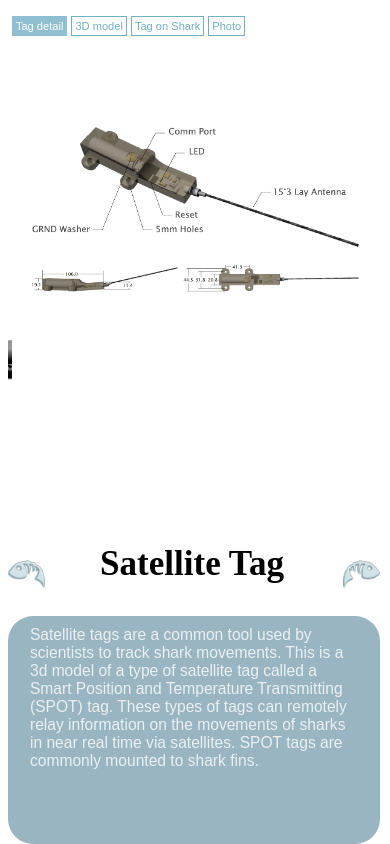
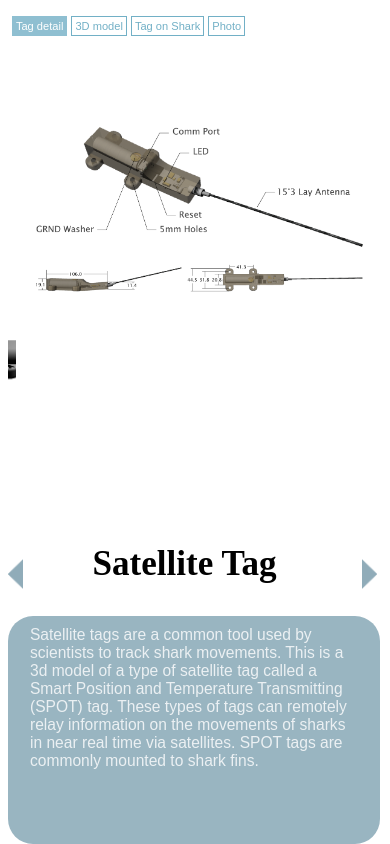
Before and after one commit to jowang0319/shark_track, a plain HTML site: page tag.html in a window 390 px wide. Drawn offline with nearby package versions, Linux system fonts and the light colour scheme; animation ran at ten frames a second; a web font is replaced by a local one.

Commit message:
arrow update

```diff
--- a/style/style-animation.css
+++ b/style/style-animation.css
@@ -85,7 +85,7 @@
 
     .arrow-left{
 		float:left;
-		width: 10%;
+		width: 8%;
 		height:9vh;
 		/*margin-left: 2%;*/
 		margin-top: 7%;
@@ -94,8 +94,8 @@
 
 	.arrow-right{
 		float:right;
-		width: 10%;
-	/*	margin-right: 2%;*/
+		width: 4%;
+		margin-right: 1%;
 		margin-top: 7%;
 		margin-bottom: 1%;
 	}
@@ -272,7 +272,7 @@
 
     .arrow-left{
 		float:left;
-		width: 7%;
+		width: 6%;
 		margin-left: 5%;
 		margin-top: 7%;
 		margin-bottom: 1%;
@@ -280,7 +280,7 @@
 
 	.arrow-right{
 		float:right;
-		width: 7%;
+		width: 3%;
 		margin-right: 5%;
 		margin-top: 7%;
 		margin-bottom: 1%;
@@ -465,7 +465,7 @@
 
 	.arrow-right{
 		float:right;
-		width: 10%;
+		width: 5%;
 	/*	margin-right: 2%;*/
 		margin-top: 3%;
 		margin-bottom: 2%;
--- a/style/style-main.css
+++ b/style/style-main.css
@@ -85,7 +85,7 @@
 
     .arrow-left{
 		float:left;
-		width: 10%;
+		width: 8%;
 		height:9vh;
 		/*margin-left: 2%;*/
 		margin-top: 7%;
@@ -94,8 +94,8 @@
 
 	.arrow-right{
 		float:right;
-		width: 10%;
-	/*	margin-right: 2%;*/
+		width: 4%;
+		margin-right: 1%;
 		margin-top: 7%;
 		margin-bottom: 1%;
 	}
@@ -273,7 +273,7 @@
 
     .arrow-left{
 		float:left;
-		width: 7%;
+		width: 6%;
 		margin-left: 5%;
 		margin-top: 7%;
 		margin-bottom: 1%;
@@ -281,7 +281,7 @@
 
 	.arrow-right{
 		float:right;
-		width: 7%;
+		width: 3%;
 		margin-right: 5%;
 		margin-top: 7%;
 		margin-bottom: 1%;
@@ -469,7 +469,7 @@
 
 	.arrow-right{
 		float:right;
-		width: 10%;
+		width: 5%;
 	/*	margin-right: 2%;*/
 		margin-top: 3%;
 		margin-bottom: 2%;
--- a/style/style-map.css
+++ b/style/style-map.css
@@ -85,7 +85,7 @@
 
     .arrow-left{
 		float:left;
-		width: 10%;
+		width: 8%;
 		height:9vh;
 		/*margin-left: 2%;*/
 		margin-top: 7%;
@@ -94,8 +94,8 @@
 
 	.arrow-right{
 		float:right;
-		width: 10%;
-	/*	margin-right: 2%;*/
+		width: 4%;
+		margin-right: 1%;
 		margin-top: 7%;
 		margin-bottom: 1%;
 	}
@@ -274,7 +274,7 @@
 
     .arrow-left{
 		float:left;
-		width: 7%;
+		width: 6%;
 		margin-left: 5%;
 		margin-top: 7%;
 		margin-bottom: 1%;
@@ -282,7 +282,7 @@
 
 	.arrow-right{
 		float:right;
-		width: 7%;
+		width: 3%;
 		margin-right: 5%;
 		margin-top: 7%;
 		margin-bottom: 1%;
@@ -471,12 +471,11 @@
 
 	.arrow-right{
 		float:right;
-		width: 10%;
+		width: 5%;
 	/*	margin-right: 2%;*/
 		margin-top: 3%;
 		margin-bottom: 2%;
 	}
-
 
 	.title-main{
 		background-color:rgba(0,0,0,0);
--- a/style/tag.css
+++ b/style/tag.css
@@ -75,7 +75,7 @@
 
     .arrow-left{
 		float:left;
-		width: 10%;
+		width: 8%;
 		height:9vh;
 		/*margin-left: 2%;*/
 		margin-top: 7%;
@@ -84,8 +84,8 @@
 
 	.arrow-right{
 		float:right;
-		width: 10%;
-	/*	margin-right: 2%;*/
+		width: 4%;
+		margin-right: 1%;
 		margin-top: 7%;
 		margin-bottom: 1%;
 	}
@@ -146,7 +146,7 @@
 	#detailLarge{
 		overflow: hidden;
 		width:95%;
-		margin-left: 1%;
+		margin-left: 2%;
 		height: 50%;
 		background-color: white;
 		position:absolute;
@@ -269,7 +269,7 @@
 
     .arrow-left{
 		float:left;
-		width: 7%;
+		width: 6%;
 		margin-left: 5%;
 		margin-top: 7%;
 		margin-bottom: 1%;
@@ -277,7 +277,7 @@
 
 	.arrow-right{
 		float:right;
-		width: 7%;
+		width: 3%;
 		margin-right: 5%;
 		margin-top: 7%;
 		margin-bottom: 1%;
@@ -471,7 +471,7 @@
 
 	.arrow-right{
 		float:right;
-		width: 10%;
+		width: 5%;
 	/*	margin-right: 2%;*/
 		margin-top: 3%;
 		margin-bottom: 2%;
--- a/tag.html
+++ b/tag.html
@@ -38,9 +38,9 @@
             </div>
 
             <div class="control-main">
-                <div class="arrow-left"><a href="intro.html"><img src="image/arrow-left1.png" alt="leftArrow"  width="100%"></a></div>
+                <div class="arrow-left"><a href="intro.html"><img src="image/prev.png" alt="leftArrow"  width="50%" margin-left="50%"></a></div>
                 <div class="title-main"><h2 class="title-content">Satellite Tag</h2></div>
-                <div class="arrow-right"><a href="animation.html"><img src="image/arrow-right1.png" alt="rightArrow"  width="100%"></a></div>
+                <div class="arrow-right"><a href="animation.html"><img src="image/next.png" alt="rightArrow"  width="100%"></a></div>
                 <div class="intro"><p class="intro-content">Satellite tags are a common tool used by scientists to track shark movements. This is a 3d model of a type of satellite tag called a Smart Position and Temperature Transmitting (SPOT) tag. These types of tags can remotely relay information on the movements of sharks in near real time via satellites. SPOT tags are commonly mounted to shark fins. </p></div>
             </div>
        </div>
```
Also changed, not shown: animation.html (+2 -2 lines), intro.html (+2 -2 lines), linda.html (+2 -2 lines), map.html (+2 -2 lines), image/next.png (added), image/prev.png (added).
